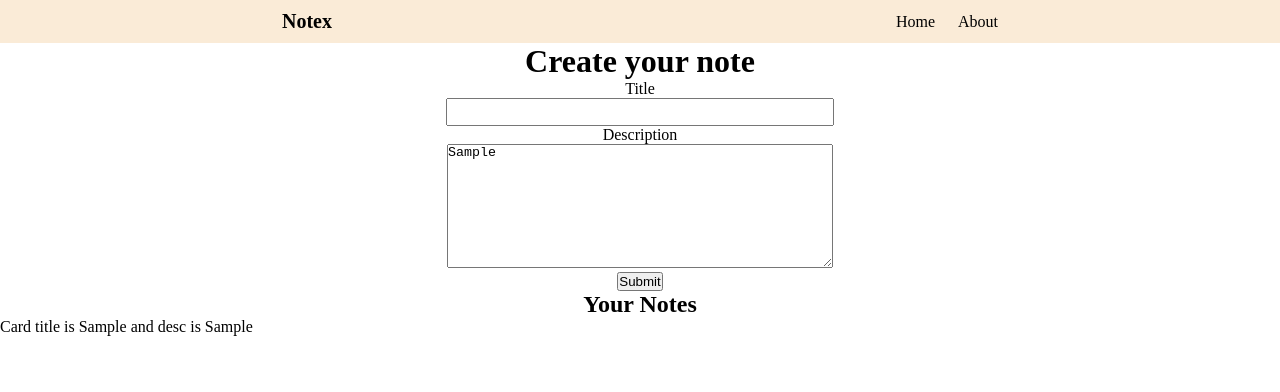
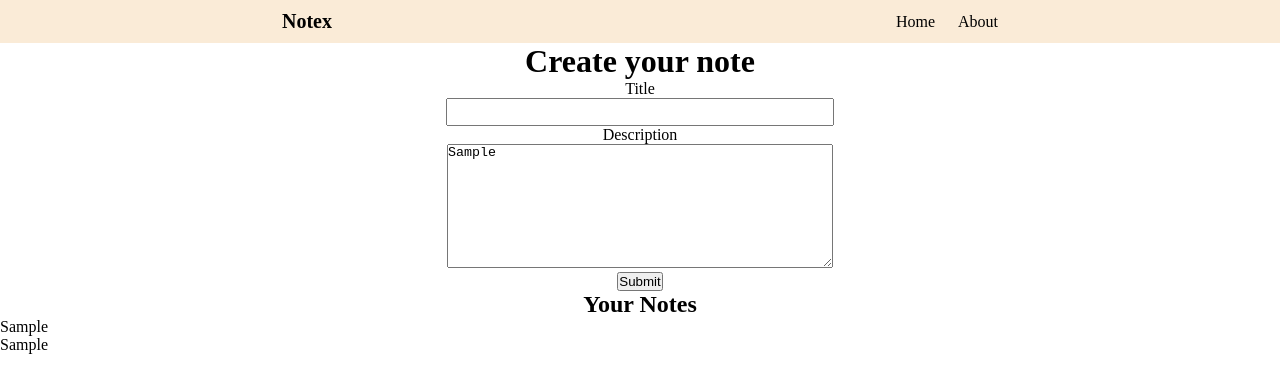
Before and after one commit to DRPatel75/simple-notes, a React (Vite) app: page / in a window 1280 px wide. Both pictures are taken after typing "Sample", "Sample" into the empty fields and a click on the button "Submit". Shown: the top 392 px of the page. Built offline with nearby package versions, Linux system fonts and the light colour scheme.

Commit message:
added two seprate div for titlw and desc

```diff
--- a/components/Card.jsx
+++ b/components/Card.jsx
@@ -2,7 +2,10 @@ import React from 'react'
 
 const Card = ({title, desc}) => {
   return (
-    <div>Card title is {title} and desc is {desc}</div>
+    <div className='card'>
+        <div className="title">{title}</div>
+        <div className="desc">{desc}</div>
+    </div>
   )
 }
 
```
